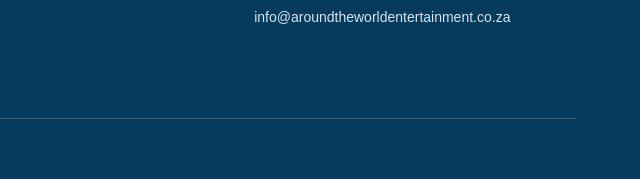
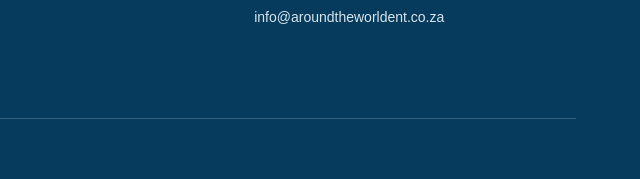
Before and after one commit to twoeyes2Is/Arwent, a plain HTML site: page index.html in a window 1280 px wide. Shown: the part 5158-5337 px from the top of the page, 640-1280 px from the left. Drawn offline with Linux system fonts and the light colour scheme.

Commit message:
Update email address in index.html

```diff
--- a/index.html
+++ b/index.html
@@ -1148,8 +1148,8 @@ footer h3 {
        </a>
       </p>
       <p>
-       <a href="mailto:info@aroundtheworldentertainment.co.za">
-        info@aroundtheworldentertainment.co.za
+       <a href="mailto:info@aroundtheworldent.co.za">
+        info@aroundtheworldent.co.za
        </a>
       </p>
      </div>
```
